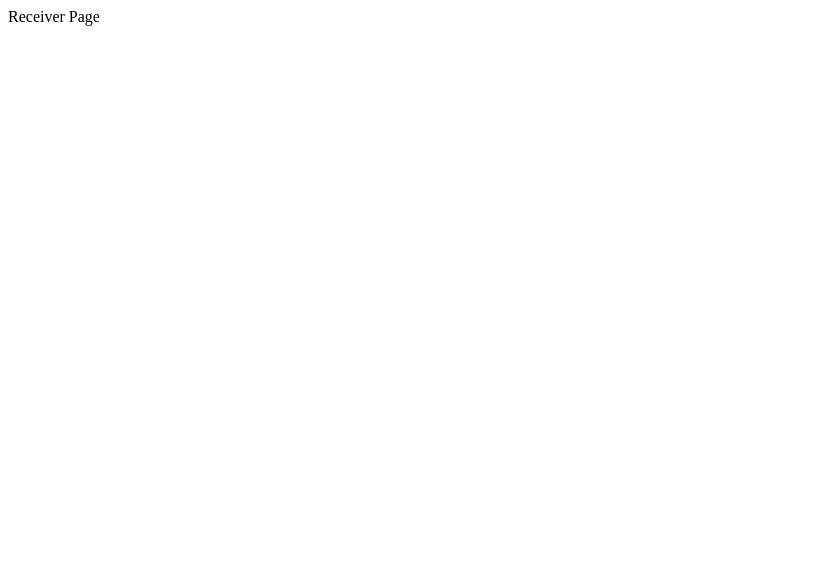
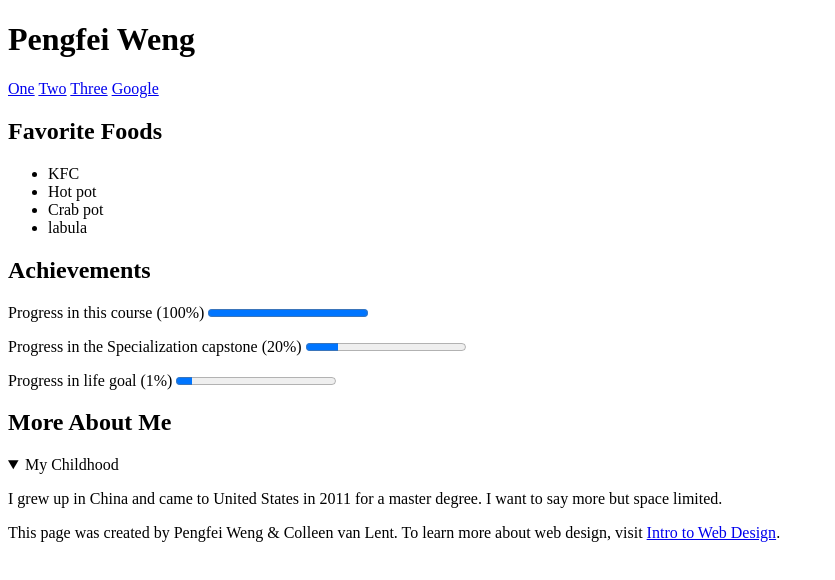
Before and after one commit to PengfeiWeng/PengfeiWeng.github.io, a plain HTML site: page index.html in a window 1280 px wide. Shown: the whole page, without its empty margins (0-835 px from the left). Drawn offline with Linux system fonts and the light colour scheme.

Commit message:
Update index.html

```diff
--- a/index.html
+++ b/index.html
@@ -1,10 +1,45 @@
 <!DOCTYPE html>
-<html>
-    <head>
-        <meta http-equiv="X-UA-Compatible" content="IE=edge">
-        <meta charset="utf-8">
-        <title>PowerBI OAuth2 Redirect Page</title>
-        <script type="text/javascript" src="javascripts/main.js"></script>
-    </head>
-    <body>Receiver Page</body>
+<html lang="en">
+	<head>
+		<meta charset="UTF-8">
+		<title>Pengfei Final Project</title>
+	</head>
+	<body>
+		<header>
+			<h1>Pengfei Weng</h1>
+			<nav>
+				<a href="#one">One</a>
+				<a href="#two">Two</a>
+				<a href="#three">Three</a>
+				<a href="http://www.google.com">Google</a>
+			</nav>
+		</header>
+		<main>
+			<section class="half">
+				<h2 id="one">Favorite Foods</h2>
+				<ul>
+					<li>KFC</li>
+					<li>Hot pot</li>
+					<li>Crab pot</li>
+					<li>labula</li>
+				</ul>
+			</section>
+			<section class="half">
+				<h2 id="two">Achievements</h2>
+				<p>Progress in this course (100%) <progress value="100" max="100"></progress></p>
+				<p>Progress in the Specialization capstone (20%) <progress value="20" max="100"></progress></p>
+				<p>Progress in life goal (1%) <progress value="10" max="100"></progress></p>
+			</section>
+			<section class="whole">
+				<h2 id="three">More About Me</h2>
+				<details open>
+					<summary>My Childhood</summary>
+					<p>I grew up in China and came to United States in 2011 for a master degree. I want to say more but space limited.</p>
+				</details>
+			</section>
+		</main>
+		<footer>
+			<span>This page was created by Pengfei Weng &amp; Colleen van Lent. To learn more about web design, visit <a href="http://www.intro-webdesign.com/">Intro to Web Design</a>.</span>
+		</footer>
+	</body>
 </html>
```
